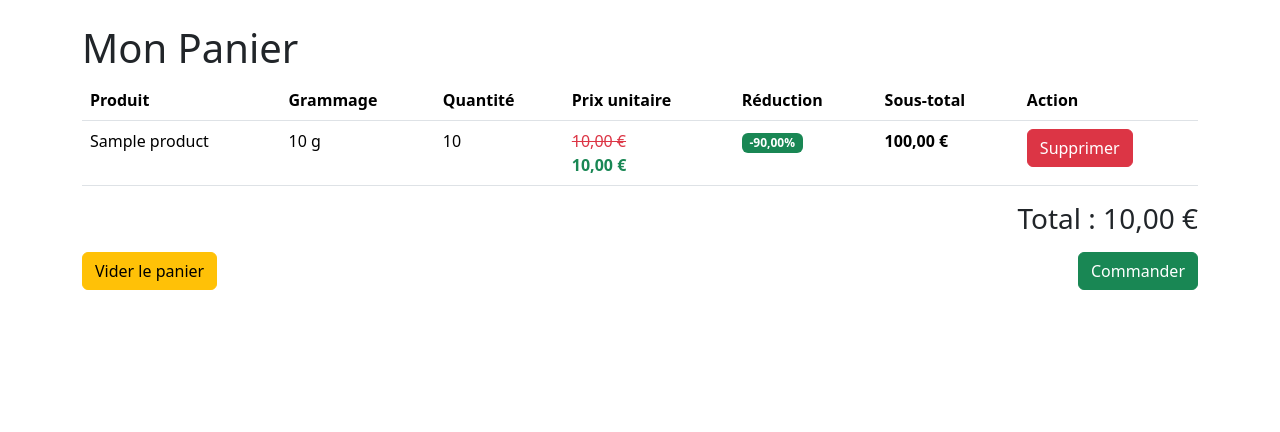
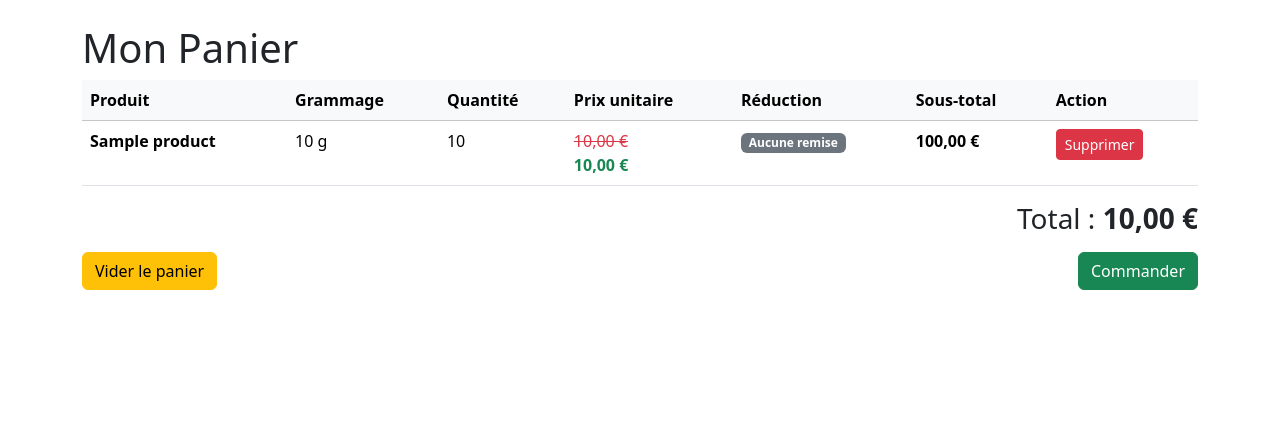
Before and after one commit to Bric94/RelaxCBD, a Symfony app: template templates/cart/index.html.twig in a window 1280 px wide. Shown: the part 80-512 px from the top of the page. Run offline with Twig, Linux system fonts and the light colour scheme; the template is opened without the code that fills it: most values are stand-ins (such as "Sample title", 1, 10 or a date in 2020); style sheets or scripts are compiled from the project's sources; some libraries are stand-ins or nearby versions.

Commit message:
Mise en forme panier

```diff
--- a/templates/cart/index.html.twig
+++ b/templates/cart/index.html.twig
@@ -6,8 +6,8 @@
 	{% if cartItems is empty %}
 		<p>Votre panier est vide.</p>
 	{% else %}
-		<table class="table">
-			<thead>
+		<table class="table table-hover">
+			<thead class="table-light">
 				<tr>
 					<th>Produit</th>
 					<th>Grammage</th>
@@ -21,7 +21,12 @@
 			<tbody>
 				{% for item in cartItems %}
 					<tr>
-						<td>{{ item.product.name }}</td>
+						<!-- Nom du produit -->
+						<td>
+							<strong>{{ item.product.name }}</strong>
+						</td>
+
+						<!-- Grammage -->
 						<td>
 							{% if item.weight %}
 								{{ item.quantity }}
@@ -32,7 +37,11 @@
 								{{ item.quantity }}
 							{% endif %}
 						</td>
+
+						<!-- Quantité -->
 						<td>{{ item.quantity }}</td>
+
+						<!-- Prix unitaire -->
 						<td>
 							{% if item.discount > 0 %}
 								<span class="text-danger">
@@ -47,31 +56,53 @@
 								€
 							{% endif %}
 						</td>
+
+						<!-- Détails des prix et réductions -->
 						<td>
 							{% if item.weight %}
-								{% set price1g = item.product.getPriceByWeight()['1'] ?? item.product.getPrice() %}
-								{% set selectedPricePerGram = item.original_price / item.weight %}
-								{% set discountPercentage = ((1 - (selectedPricePerGram / price1g)) * 100)|round(2) %}
+								{% set priceByWeight = item.product.getPriceByWeight() %}
+								{% set price1g = priceByWeight['1'] ?? item.product.getPrice() %}
+								{% set selectedPrice = priceByWeight[item.weight] ?? item.original_price %}
+								{% set totalBasePrice = price1g * item.quantity %}
+								{% set totalFinalPrice = selectedPrice * item.quantity %}
+								{% set totalDiscount = totalBasePrice - totalFinalPrice %}
 
-								{% if discountPercentage > 0 %}
-									<span class="badge bg-success">-{{ discountPercentage|number_format(2, ',', ' ') }}%</span>
+								{% if totalDiscount > 0 %}
+									<ul class="list-unstyled">
+										<li>💰
+											<strong>Prix de base :</strong>
+											{{ totalBasePrice|number_format(2, ',', ' ') }}
+											€</li>
+										<li>🎯
+											<strong>Prix réduit :</strong>
+											<span class="text-primary">{{ totalFinalPrice|number_format(2, ',', ' ') }}
+												€</span>
+										</li>
+										<li>📉
+											<strong>Total remise :</strong>
+											<span class="text-danger">-{{ totalDiscount|number_format(2, ',', ' ') }}
+												€</span>
+										</li>
+									</ul>
 								{% else %}
-									-
+									<span class="badge bg-secondary">Aucune remise</span>
 								{% endif %}
 							{% else %}
-								-
+								<span class="badge bg-secondary">Aucune remise</span>
 							{% endif %}
 						</td>
+
+						<!-- Sous-total -->
 						<td>
 							<strong>{{ (item.price * item.quantity)|number_format(2, ',', ' ') }}
 								€</strong>
 						</td>
+
+						<!-- Actions -->
 						<td>
-							{% if item.weight %}
-								<a href="{{ path('cart_remove', { id: item.product.id, weight: item.weight }) }}" class="btn btn-danger">Supprimer</a>
-							{% else %}
-								<a href="{{ path('cart_remove', { id: item.product.id }) }}" class="btn btn-danger">Supprimer</a>
-							{% endif %}
+							<a href="{{ path('cart_remove', { id: item.product.id, weight: item.weight }) }}" class="btn btn-danger btn-sm">
+								Supprimer
+							</a>
 						</td>
 					</tr>
 				{% endfor %}
@@ -79,11 +110,13 @@
 		</table>
 
 		<!-- Total général -->
-		<h3 class="text-end">Total :
-			{{ total|number_format(2, ',', ' ') }}
-			€</h3>
+		<h3 class="text-end mt-3">
+			Total :
+			<strong>{{ total|number_format(2, ',', ' ') }}
+				€</strong>
+		</h3>
 
-		<!-- Boutons d'action centrés et bien placés -->
+		<!-- Boutons d'action -->
 		<div class="d-flex justify-content-between mt-3">
 			<a href="{{ path('cart_clear') }}" class="btn btn-warning">Vider le panier</a>
 			<a href="{{ path('order_checkout') }}" class="btn btn-success">Commander</a>
```
Also changed, not shown: src/Service/CartService.php (+12 -24 lines).
